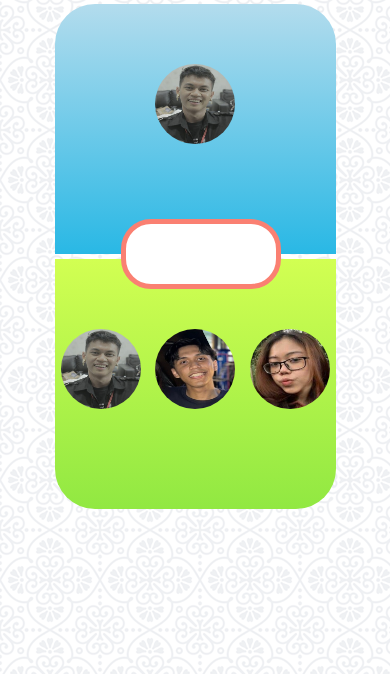
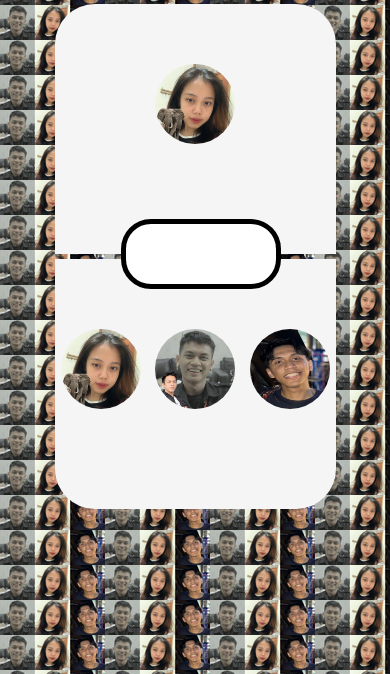
Before and after one commit to MuhammadDandriHandian/Game-Suwit, a plain HTML site: page index.html in a window 390 px wide. Shown: the part 170-844 px from the top of the page. Drawn offline with Linux system fonts and the light colour scheme.

Commit message:
update style

```diff
--- a/index.html
+++ b/index.html
@@ -11,13 +11,13 @@
 
     <div class="container">
         <div class="area-komputer">
-            <img src="img/dandri.jpg" class="img-komputer">
+            <img src="img/gajah.jpg" class="img-komputer">
         </div>
         <div class="info"></div>
         <div class="area-player">
-            <img src="img/dandri.jpg" class="gajah">
-            <img src="img/maman.jpg" class="orang">
-            <img src="img/lala.jpg" class="semut">
+            <img src="img/gajah.jpg" class="gajah">
+            <img src="img/orang.jpg" class="orang">
+            <img src="img/semut.jpg" class="semut">
         </div>
     </div>
 
--- a/script.js
+++ b/script.js
@@ -83,7 +83,7 @@ function putar(){
             clearInterval;
             return;
         }
-        imgComputer.setAttribute('src', 'img/' + gambar[i++] + '.png');
+        imgComputer.setAttribute('src', 'img/' + gambar[i++] + '.jpg');
         if(i == gambar.length) i = 0;
     }, 100)
 }
@@ -100,7 +100,7 @@ pilihan.forEach(function(pil){
 
         setTimeout(function(){
             const imgComputer = document.querySelector('.img-komputer');
-            imgComputer.setAttribute('src', 'img/' + pilihanComputer + '.png');
+            imgComputer.setAttribute('src', 'img/' + pilihanComputer + '.jpg');
 
             const info = document.querySelector('.info');
             info.innerHTML = hasil;
--- a/style.css
+++ b/style.css
@@ -53,7 +53,7 @@ table {
 /* Suwit Jawa 2.0 */
 
 body {
-    background-image: url(img/bg.png);
+    background-image: url(img/bg.jpg);
     font-family: arial;
     display:block;
 }
@@ -69,8 +69,7 @@ body {
     width: 600px;
     height: 200px;
     margin: 5px auto;
-    background-color: lightblue;
-    background: linear-gradient(to bottom, rgba(179,220,237,1) 0%, rgba(41,184,229,1) 100%);
+    background-color: whitesmoke;
     position: relative;
     padding-top: 30px;
     box-sizing: border-box;
@@ -81,8 +80,7 @@ body {
     width: 600px;
     height: 200px;
     margin: 5px auto;
-    background-color: lightgreen;
-    background: linear-gradient(to bottom, rgba(210,255,82,1) 0%, rgba(145,232,66,1) 100%);
+    background-color: whitesmoke;
     position: relative;
     border-radius: 0 0 40px 40px;
     display: grid;
@@ -95,7 +93,7 @@ body {
 .info {
     width: 150px;
     height: 60px;
-    border: 5px solid salmon;
+    border: 5px solid black;
     position: absolute;
     left: 50%;
     margin-left: -75px;
@@ -106,7 +104,7 @@ body {
     z-index: 1;
     text-align: center;
     line-height: 60px;
-    color: #f89bb4;
+    color: black;
     font-size: 26px;
     text-shadow: 1px 1px 1px rgba(0,0,0,.3);
 }
@@ -128,6 +126,21 @@ img {
     border-radius: 50%;
 }
 
+.gajah, .orang, .semut {
+    transition: .3s;
+    position: relative;
+    top:0;
+    cursor: pointer;
+}
+
+.gajah:hover, .semut:hover, .orang:hover, .active {
+    box-shadow: 0 0 10px 5px black;
+}
+
+.gajah:active, .semut:active, .orang:active {
+    top: 5px;
+}
+
 
 @media (max-width:716px) {
     img {
@@ -147,7 +160,7 @@ img {
 
 @media (max-width:456px) {
     body {
-        background-image: url(img/bg.png);
+        background-image: url(img/bg.jpg);
         font-family: arial;
         display: grid;
         grid-template-columns: 1fr;
@@ -177,8 +190,6 @@ img {
         width: 80%;
         height: 50%;
         margin: 5px auto;
-        background-color: lightblue;
-        background: linear-gradient(to bottom, rgba(179,220,237,1) 0%, rgba(41,184,229,1) 100%);
         position: relative;
         padding-top: 60px;
         box-sizing: border-box;
@@ -189,8 +200,6 @@ img {
         width: 80%;
         height: 50%;
         margin: 5px auto;
-        background-color: lightgreen;
-        background: linear-gradient(to bottom, rgba(210,255,82,1) 0%, rgba(145,232,66,1) 100%);
         position: relative;
         border-radius: 0 0 40px 40px;
         display: grid;
@@ -203,7 +212,6 @@ img {
     .info {
         width: 150px;
         height: 60px;
-        border: 5px solid salmon;
         position: absolute;
         left: 50%;
         margin-left: -75px;
@@ -214,7 +222,6 @@ img {
         z-index: 1;
         text-align: center;
         line-height: 60px;
-        color: #f89bb4;
         font-size: 26px;
         text-shadow: 1px 1px 1px rgba(0,0,0,.3);
     }
@@ -234,9 +241,6 @@ img {
         cursor: pointer;
     }
 
-    .gajah:hover, .semut:hover, .orang:hover, .active {
-        box-shadow: 0 0 10px 5px rgba(41,184,229,1);
-    }
 
     .gajah:active, .semut:active, .orang:active {
         top: 5px;
```
Also changed, not shown: img/bg.jpg (added), img/dandri.jpg (deleted), img/gajah.jpg (added), img/gajah.png (deleted), img/lala.jpg (deleted), img/maman.jpg (deleted), img/orang.jpg (added), img/orang.png (deleted), img/semut.jpg (added), img/semut.png (deleted).
